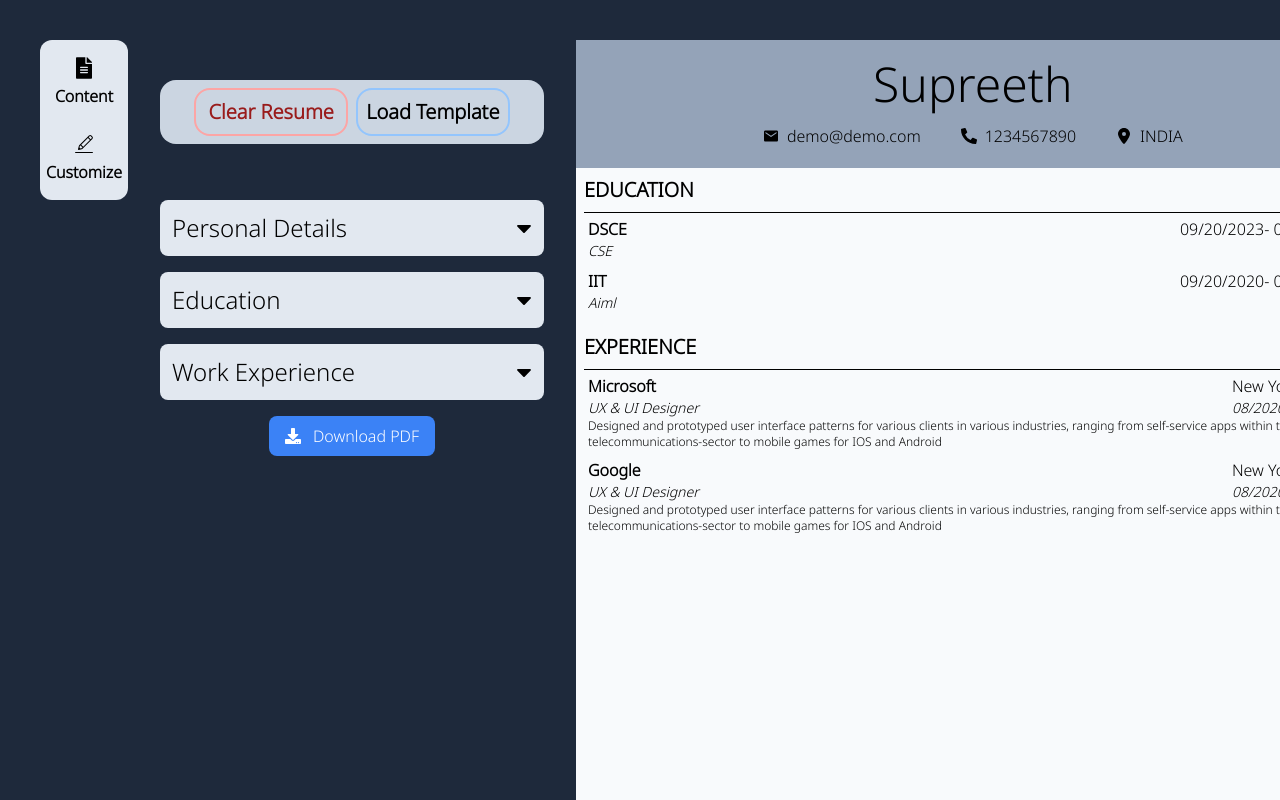
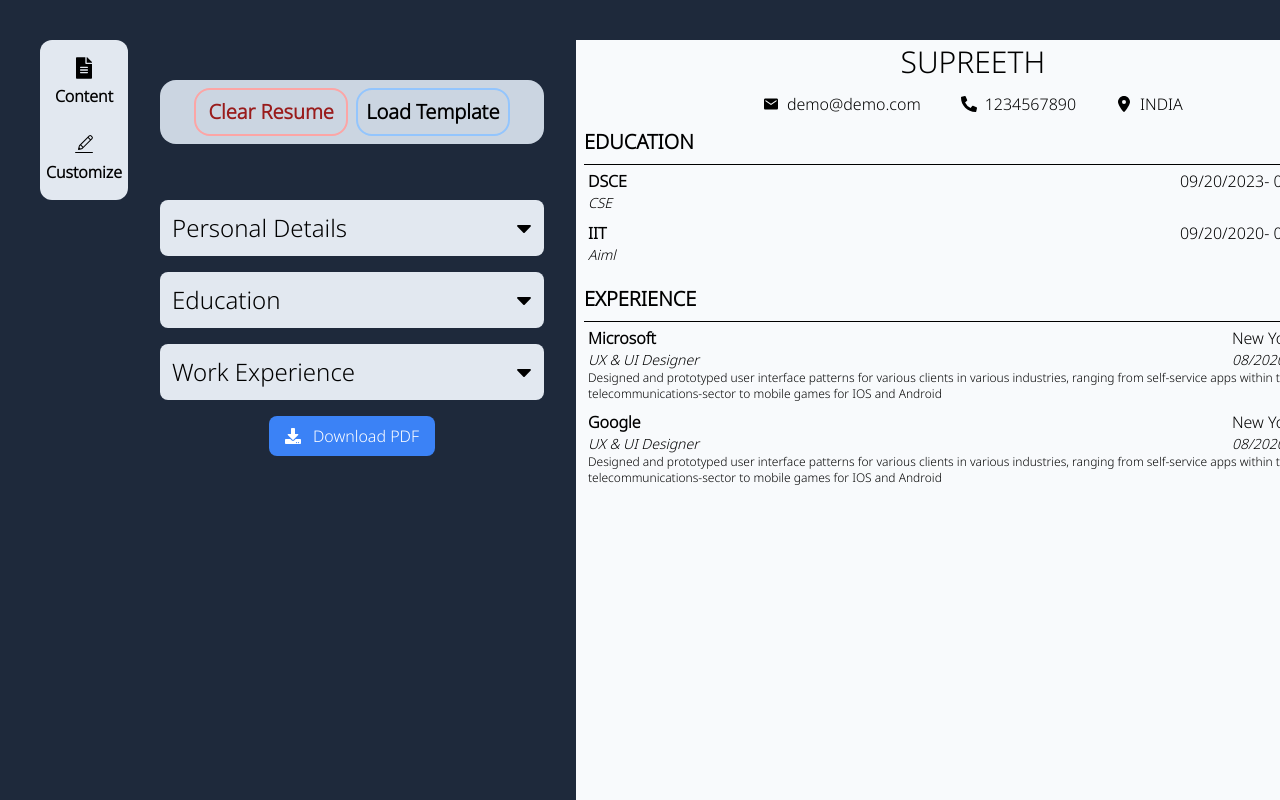
Before and after one commit to ShinichiShi/ResumeByte, a React app: page / in a window 1280 px wide. Shown: the top 800 px of the page. Built offline with nearby package versions, Linux system fonts and the light colour scheme; the HTML template or start-up script is replaced by a standard one.

Commit message:
add react icons

```diff
--- a/src/components/Resume Display/Personal.jsx
+++ b/src/components/Resume Display/Personal.jsx
@@ -1,15 +1,25 @@
 import React from 'react';
-import { IoMdMail } from "react-icons/io";
-import { FaPhoneAlt } from "react-icons/fa";
-import { FaLocationDot } from "react-icons/fa6";
-const Personal = ({ personalDetails }) => {
+import { IoMdMail } from 'react-icons/io';
+import { FaPhoneAlt } from 'react-icons/fa';
+import { FaLocationDot } from 'react-icons/fa6';
+
+const Personal = ({ personalDetails, style }) => {
   const { name, email, phoneNumber, address } = personalDetails;
+
+  const containerClasses = style === 'informal'
+    ? 'bg-slate-400 h-[16vh] flex items-center justify-center flex-col gap-[2vh]'
+    : 'h-20 flex items-center justify-center flex-col gap-3';
+
+  const nameClasses = style === 'informal'
+    ? 'flex items-center justify-center text-5xl uppercase'
+    : 'flex items-center justify-center text-3xl uppercase';
+
   return (
-    <div className="bg-slate-400 h-[16vh] flex items-center justify-center flex-col gap-[2vh]">
+    <div className={containerClasses}>
       {name !== '' && (
-        <div className="flex items-center justify-center text-5xl">{name}</div>
+        <div className={nameClasses}>{name}</div>
       )}
-      <div className="flex items-center justify-around flex-row gap-10  ">
+      <div className="flex items-center justify-around flex-row gap-10">
         {email !== '' && (
           <div className="flex items-center justify-center gap-2">
             <IoMdMail />
@@ -18,13 +28,13 @@ const Personal = ({ personalDetails }) => {
         )}
         {phoneNumber !== '' && (
           <div className="flex items-center justify-center gap-2">
-            <FaPhoneAlt/>
+            <FaPhoneAlt />
             <p>{phoneNumber}</p>
           </div>
         )}
         {address !== '' && (
           <div className="flex items-center justify-center gap-2">
-            <FaLocationDot/>
+            <FaLocationDot />
             <p>{address}</p>
           </div>
         )}
```
